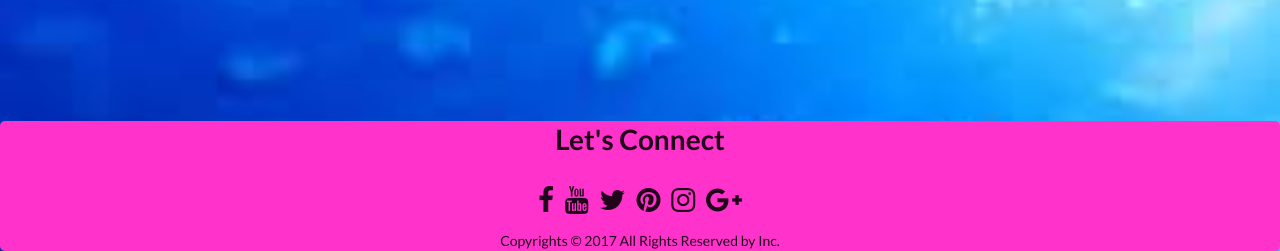
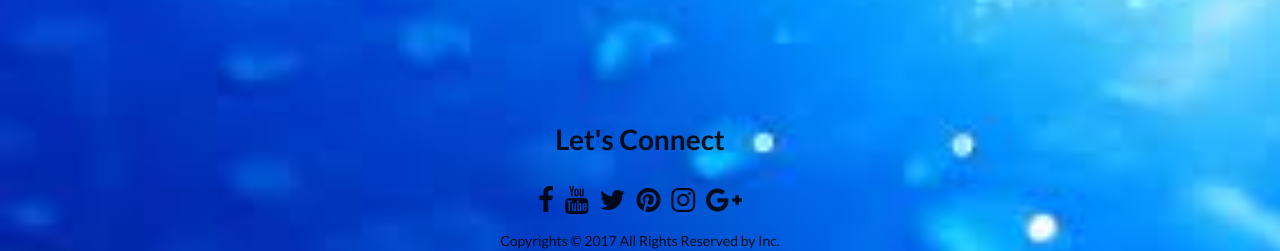
Before and after one commit to deeppi/semantic-project, a plain HTML site: page Semantic Exercise.html in a window 1280 px wide. Shown: the part 1263-1514 px from the top of the page. Drawn offline with nearby package versions, Linux system fonts and the light colour scheme.

Commit message:
footer changes

```diff
--- a/Semantic Exercise.html
+++ b/Semantic Exercise.html
@@ -249,7 +249,7 @@
 
 
 </div><!--page grid end-->
-<footer style="text-align:center;background-color:#ff33cc">
+<footer style="text-align:center;">
   <h1 >Let's Connect</h1>
 <h1>  <i class="fa fa-facebook" aria-hidden="true"" ></i>&nbsp;&nbsp;<i class="fa fa-youtube" aria-hidden="true"></i>&nbsp;&nbsp;<i class="fa fa-twitter" aria-hidden="true"></i>&nbsp;&nbsp;<i class="fa fa-pinterest" aria-hidden="true"></i>&nbsp;&nbsp;<i class="fa fa-instagram" aria-hidden="true"></i>&nbsp;&nbsp;<i class="fa fa-google-plus" aria-hidden="true"></i></h1>
 
```
